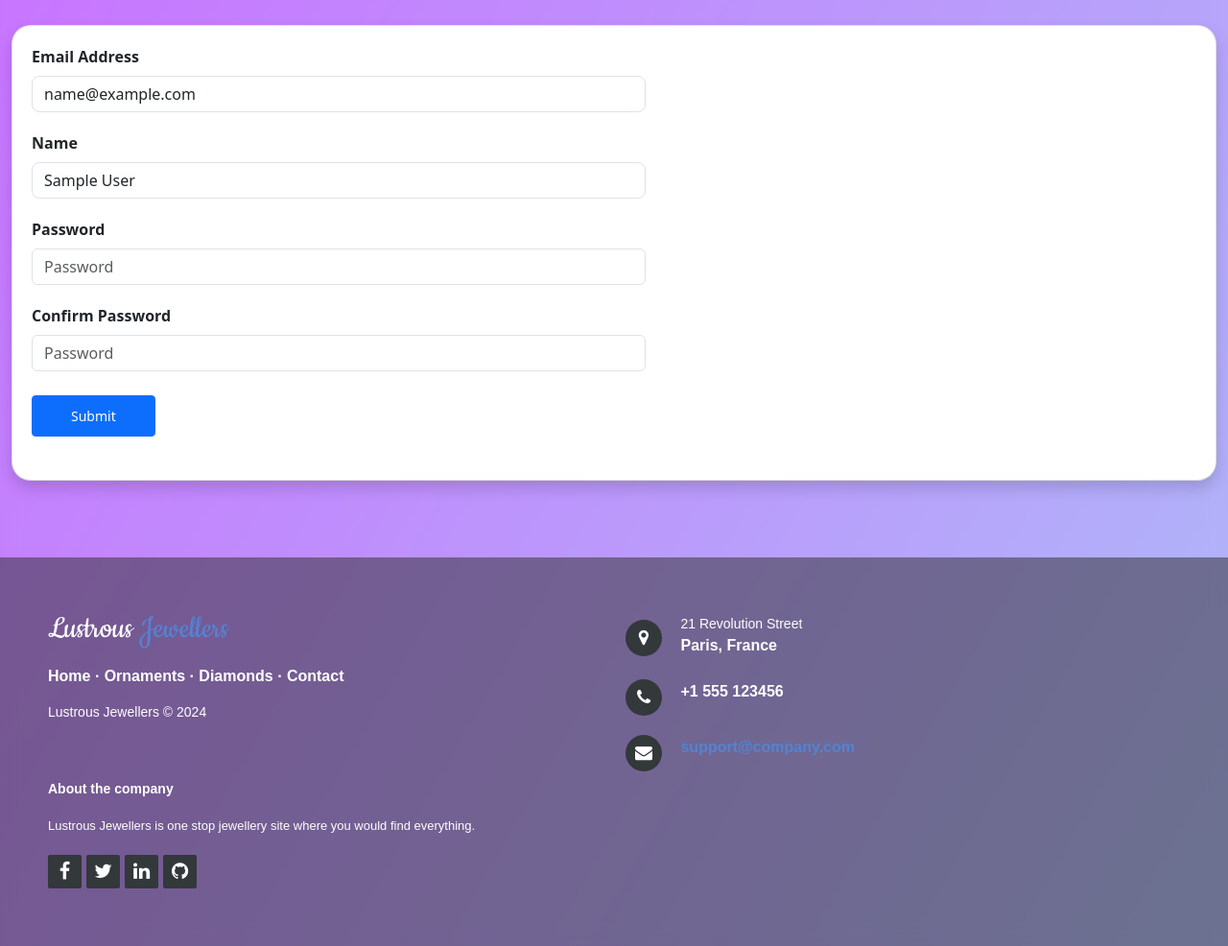
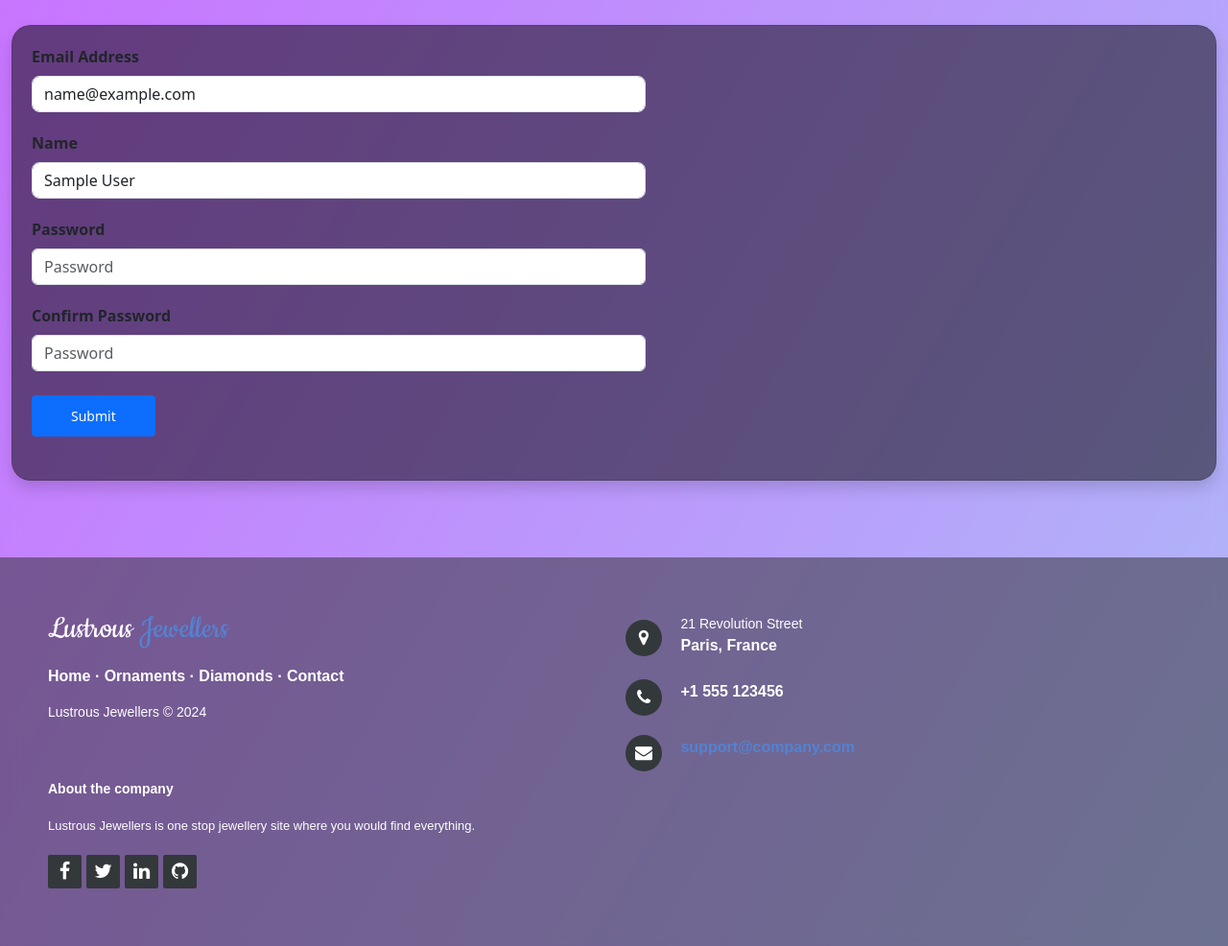
Before and after one commit to Heet06/lustrousjewellers, a PHP site: page /profile in a window 1280 px wide. Shown: the part 88-1074 px from the top of the page at 96% size. Run offline with PHP 8.4, Linux system fonts and the light colour scheme; the visitor is signed in with stand-in values (Sample User, id 1); data that the repository does not hold is empty.

Commit message:
made some changes.

```diff
--- a/styles/main.css
+++ b/styles/main.css
@@ -348,7 +348,8 @@ svg {
     flex-direction: column;
     min-width: 0;
     word-wrap: break-word;
-    background-color: #fff;
+    background-color: rgba(0, 0, 0, 0.5) !important;
+    backdrop-filter: blur(20px);
     background-clip: border-box;
     box-shadow: 0 0.125rem 0.25rem rgba(0, 0, 0, 0.075);
     border-radius: 1.25rem;
```
